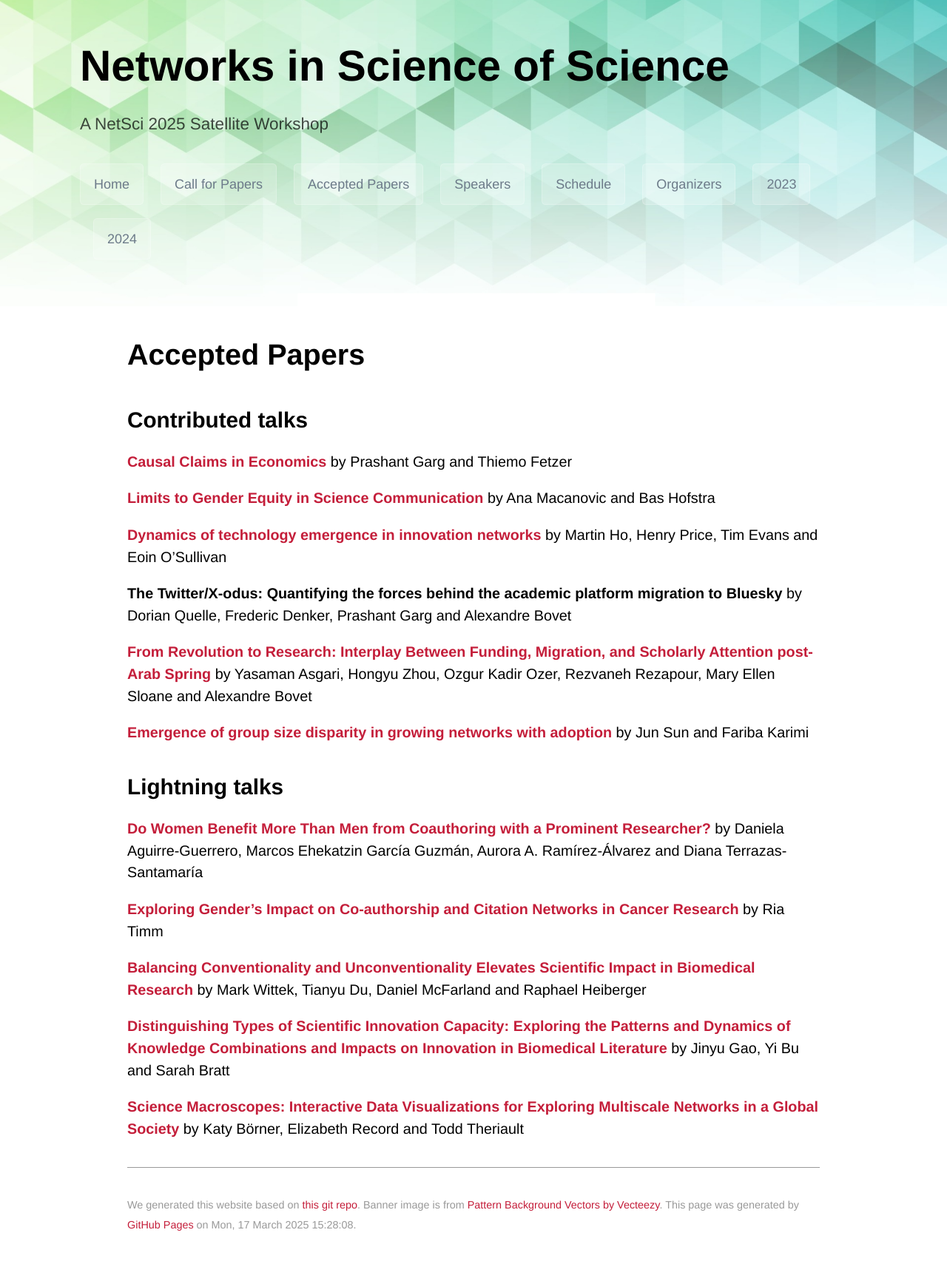
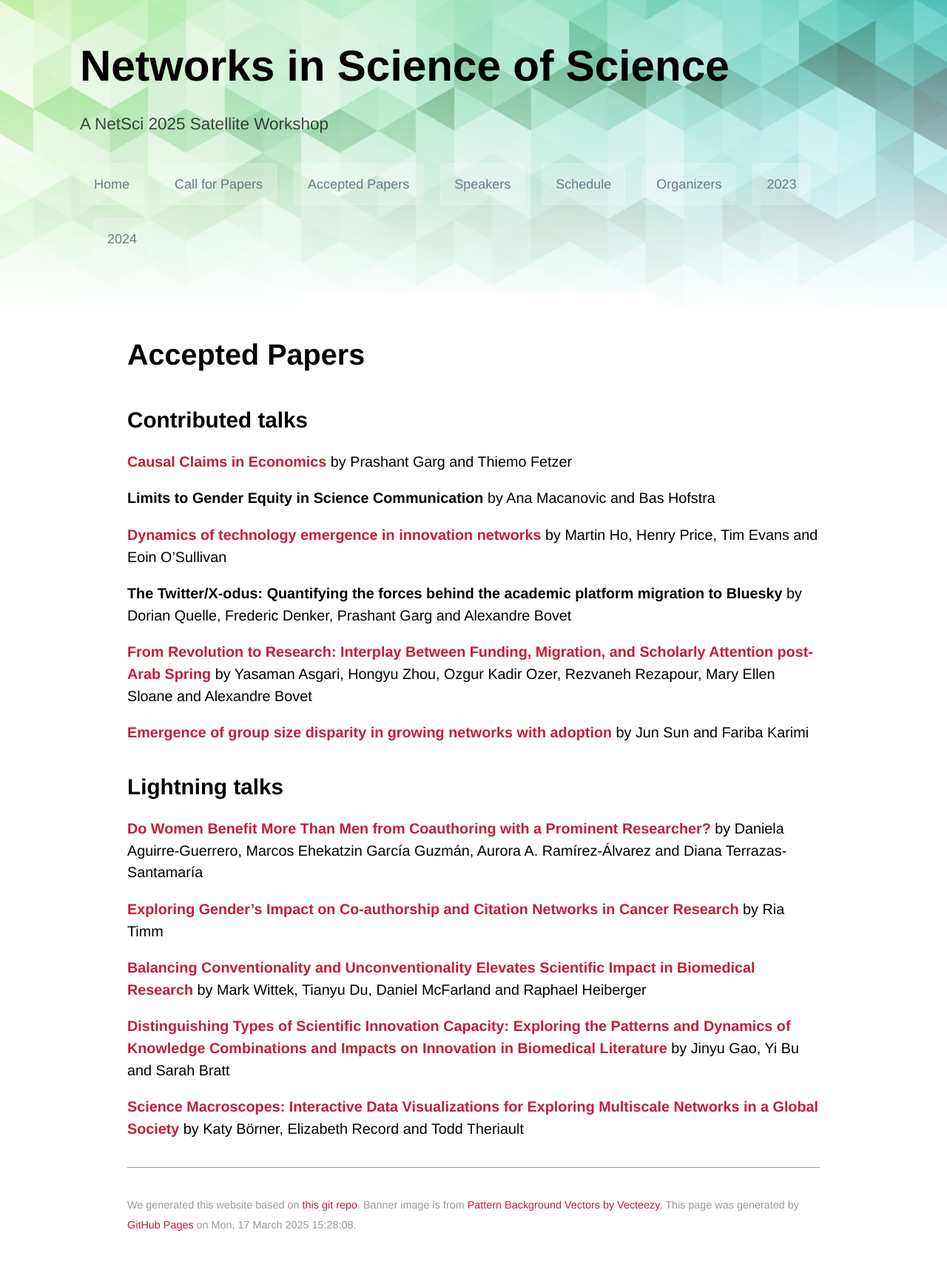
Before and after one commit to netscisci/netscisci.github.io, a Jekyll site: the page built from papers.md, in a window 1280 px wide. Shown: the whole page at 74% size. Built offline with Jekyll 4.4.1, drawn with Linux system fonts in a browser that asks for light colours; some web fonts are replaced; our own code applies the rules of GitHub Pages for plain Markdown files.

```diff
--- a/papers.md
+++ b/papers.md
@@ -8,7 +8,7 @@ layout: default
 
 [**Causal Claims in Economics**](https://arxiv.org/abs/2501.06873) by Prashant Garg and Thiemo Fetzer
 
-[**Limits to Gender Equity in Science Communication**]() by Ana Macanovic and Bas Hofstra
+**Limits to Gender Equity in Science Communication** by Ana Macanovic and Bas Hofstra
 
 [**Dynamics of technology emergence in innovation networks**](https://www.nature.com/articles/s41598-023-50280-4) by Martin Ho, Henry Price, Tim Evans and Eoin O'Sullivan
 
```
